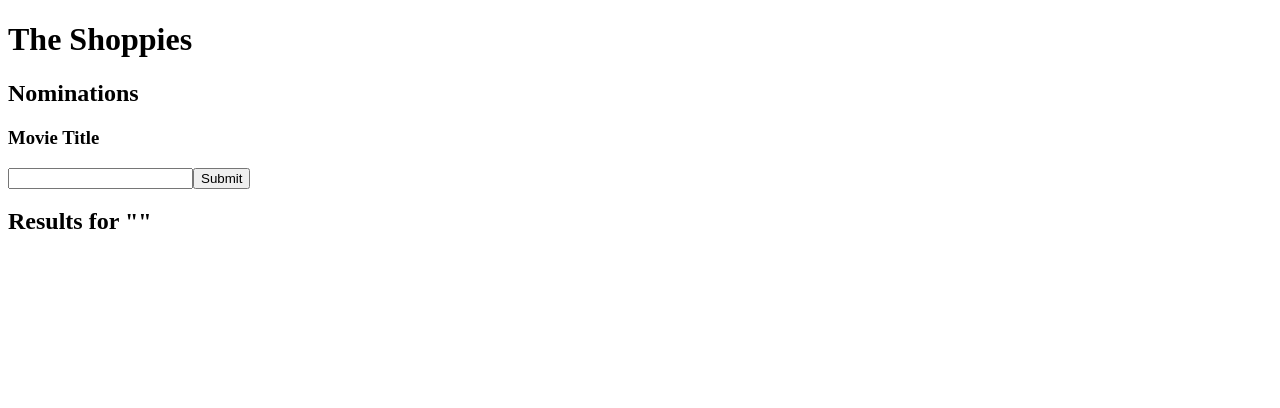
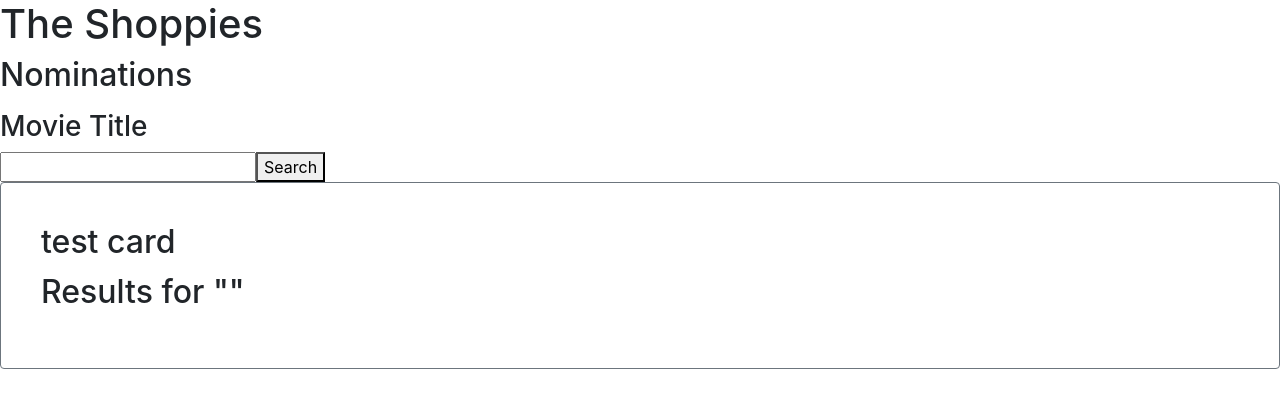
Before and after one commit to gmillare4/Shopify-Front-End-Challenge, a React (Create React App) app: page / in a window 1280 px wide. Shown: the top 408 px of the page. Built offline with nearby package versions, Linux system fonts and the light colour scheme.

Commit message:
have reactstrap installed and working

```diff
--- a/package.json
+++ b/package.json
@@ -6,9 +6,11 @@
     "@testing-library/jest-dom": "^5.11.9",
     "@testing-library/react": "^11.2.3",
     "@testing-library/user-event": "^12.6.0",
+    "bootstrap": "^4.5.3",
     "react": "^17.0.1",
     "react-dom": "^17.0.1",
     "react-scripts": "4.0.1",
+    "reactstrap": "^8.8.1",
     "web-vitals": "^0.2.4"
   },
   "scripts": {
--- a/src/components/searchbar.js
+++ b/src/components/searchbar.js
@@ -10,7 +10,7 @@ const SearchBar = (props) => {
           value={props.searchParam}
           onChange={props.handleChange}
         />
-        <button type="submit">Submit</button>
+        <button type="submit">Search</button>
       </form>
     </div>
   );
--- a/src/components/searchresults.js
+++ b/src/components/searchresults.js
@@ -1,8 +1,20 @@
 import React from "react";
+import {
+  Card,
+  CardImg,
+  CardText,
+  CardBody,
+  CardTitle,
+  CardSubtitle,
+  Button,
+} from "reactstrap";
 
 const SearchResults = (props) => {
   return (
     <div>
+      <Card body outline color="secondary">
+        <CardBody>
+          <CardTitle tag="h2">test card</CardTitle>
           <h2>Results for "{props.resultsFor}"</h2>
           <ul>
             {props.searchResults.map((result, index) => {
@@ -16,6 +28,8 @@ const SearchResults = (props) => {
               );
             })}
           </ul>
+        </CardBody>
+      </Card>
     </div>
   );
 };
--- a/src/index.js
+++ b/src/index.js
@@ -1,5 +1,6 @@
 import React from "react";
 import ReactDOM from "react-dom";
 import App from "./App";
+import "bootstrap/dist/css/bootstrap.min.css";
 
 ReactDOM.render(<App />, document.getElementById("root"));
```
Also changed, not shown: 2 other files (tests, documents, lock files or other folders). Lines whose indentation alone changed are shown as unchanged.
